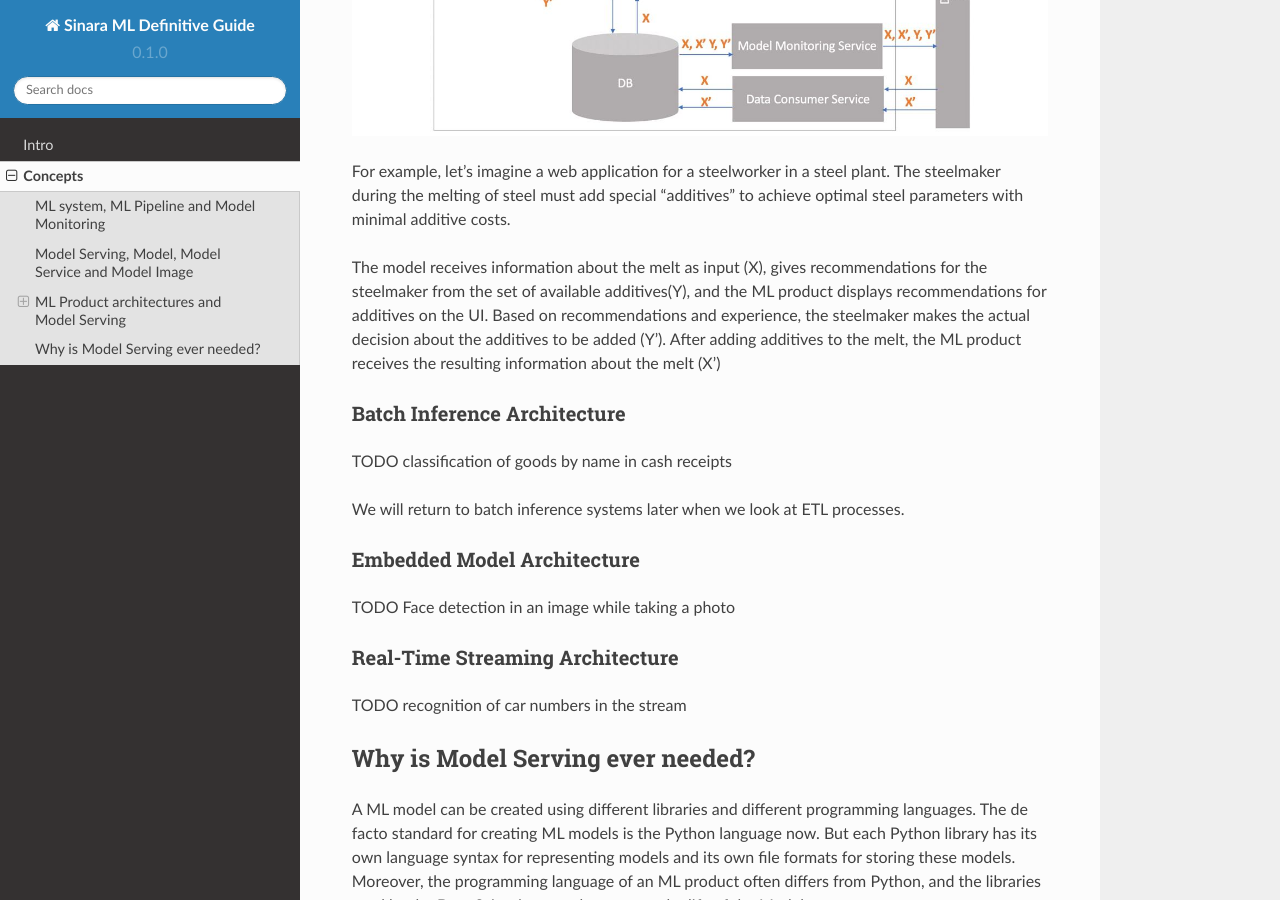
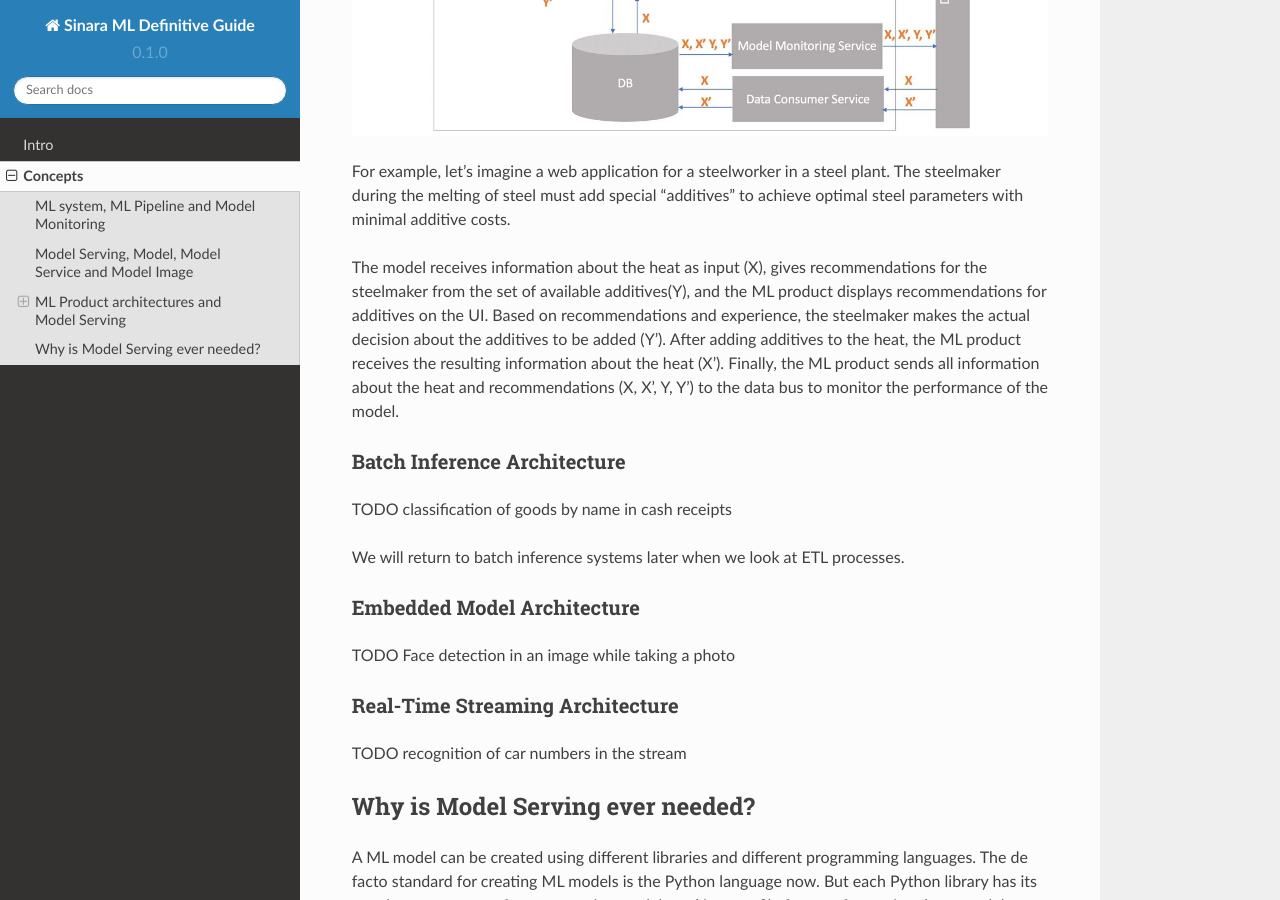
Before and after one commit to 4-DS/SinaraML-Def-Guide, a Sphinx documentation site: the page built from docs/source/concepts.rst, in a window 1280 px wide and 900 px high, scrolled down 3185 px. Built offline with Sphinx 7.4.7 and the Read the Docs theme 2.0.0, drawn with Linux system fonts in a browser that asks for light colours.

Commit message:
Update concepts.rst

```diff
--- a/docs/source/concepts.rst
+++ b/docs/source/concepts.rst
@@ -60,7 +60,7 @@ A typical ML application with a Microservice Architecture is shown in the pictur
 
 For example, let's imagine a web application for a steelworker in a steel plant. The steelmaker during the melting of steel must add special "additives" to achieve optimal steel parameters with minimal additive costs.
 
-The model receives information about the melt as input (X), gives recommendations for the steelmaker from the set of available additives(Y), and the ML product displays recommendations for additives on the UI. Based on recommendations and experience, the steelmaker makes the actual decision about the additives to be added (Y'). After adding additives to the melt, the ML product receives the resulting information about the melt (X')
+The model receives information about the heat as input (X), gives recommendations for the steelmaker from the set of available additives(Y), and the ML product displays recommendations for additives on the UI. Based on recommendations and experience, the steelmaker makes the actual decision about the additives to be added (Y'). After adding additives to the heat, the ML product receives the resulting information about the heat (X'). Finally, the ML product sends all information about the heat and recommendations (X, X', Y, Y') to the data bus to monitor the performance of the model.
 
 Batch Inference Architecture
 ============================
```
